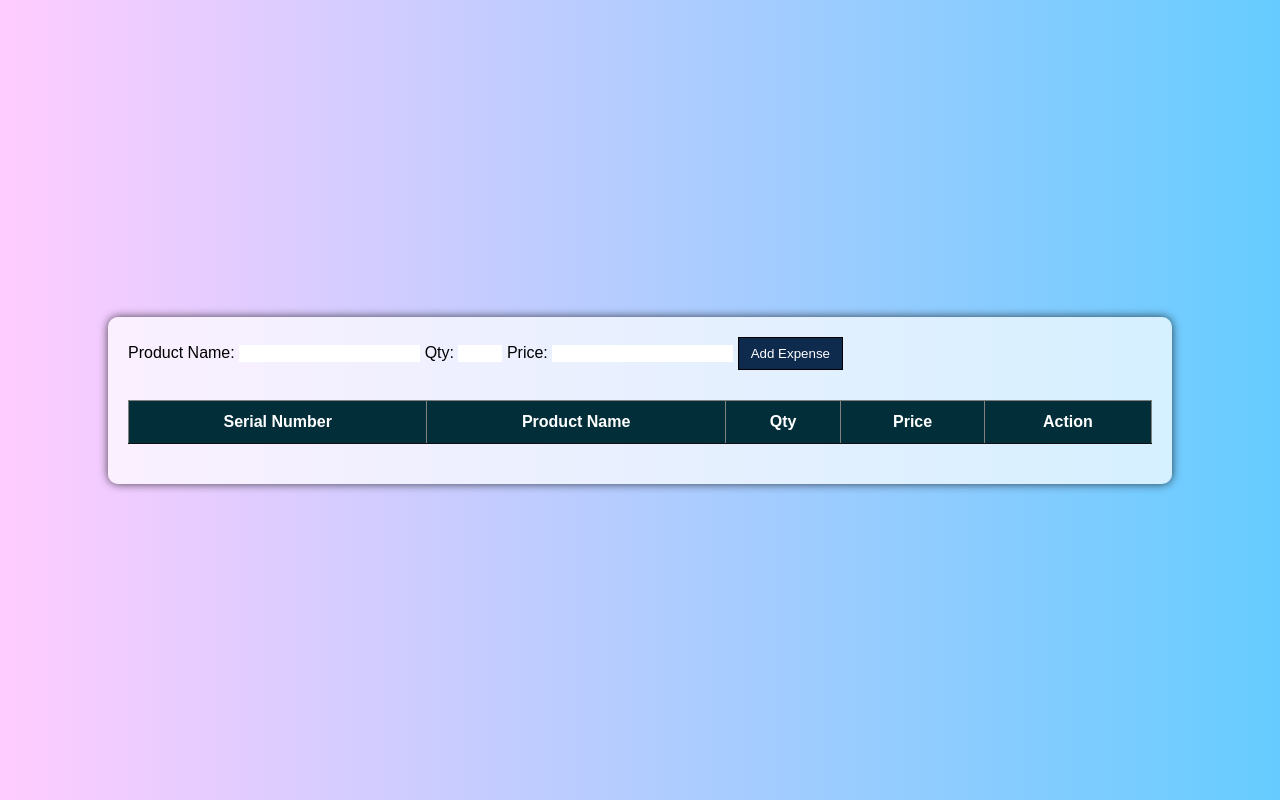
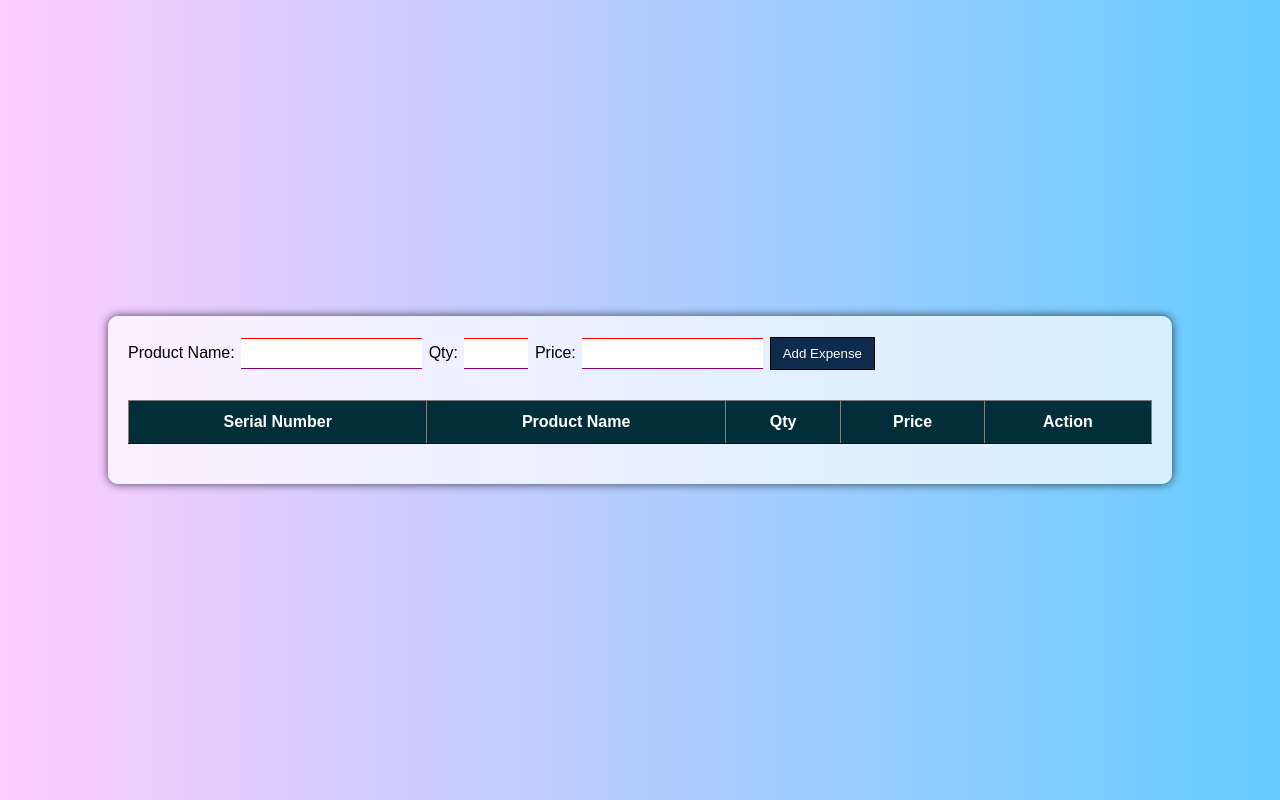
Before and after one commit to amarpisal8/Simple-Expense-Tracker, a plain HTML site: page index.html in a window 1280 px wide. Drawn offline with Linux system fonts and the light colour scheme.

Commit message:
style tools

```diff
--- a/styles.css
+++ b/styles.css
@@ -74,12 +74,13 @@ body {
     text-align: center;
   }
   .inputchange{
-    background : white;
-    outline : none;
-    border-top: #66ccff;
-    border-bottom : red;
-    border-left : none;
-    border-right : none;
+    background-color: white;
+    height: 27px;
+    outline: none;
+    border: none;
+    border-top: 1px solid red;
+    border-bottom: 1px solid purple;
+    margin: 2px;
 
   }
   #deleteBtn {
@@ -100,5 +101,5 @@ body {
     opacity: 0.8;
   }
   #quantity{
-    width: 40px;
+    width: 60px;
   }
```
